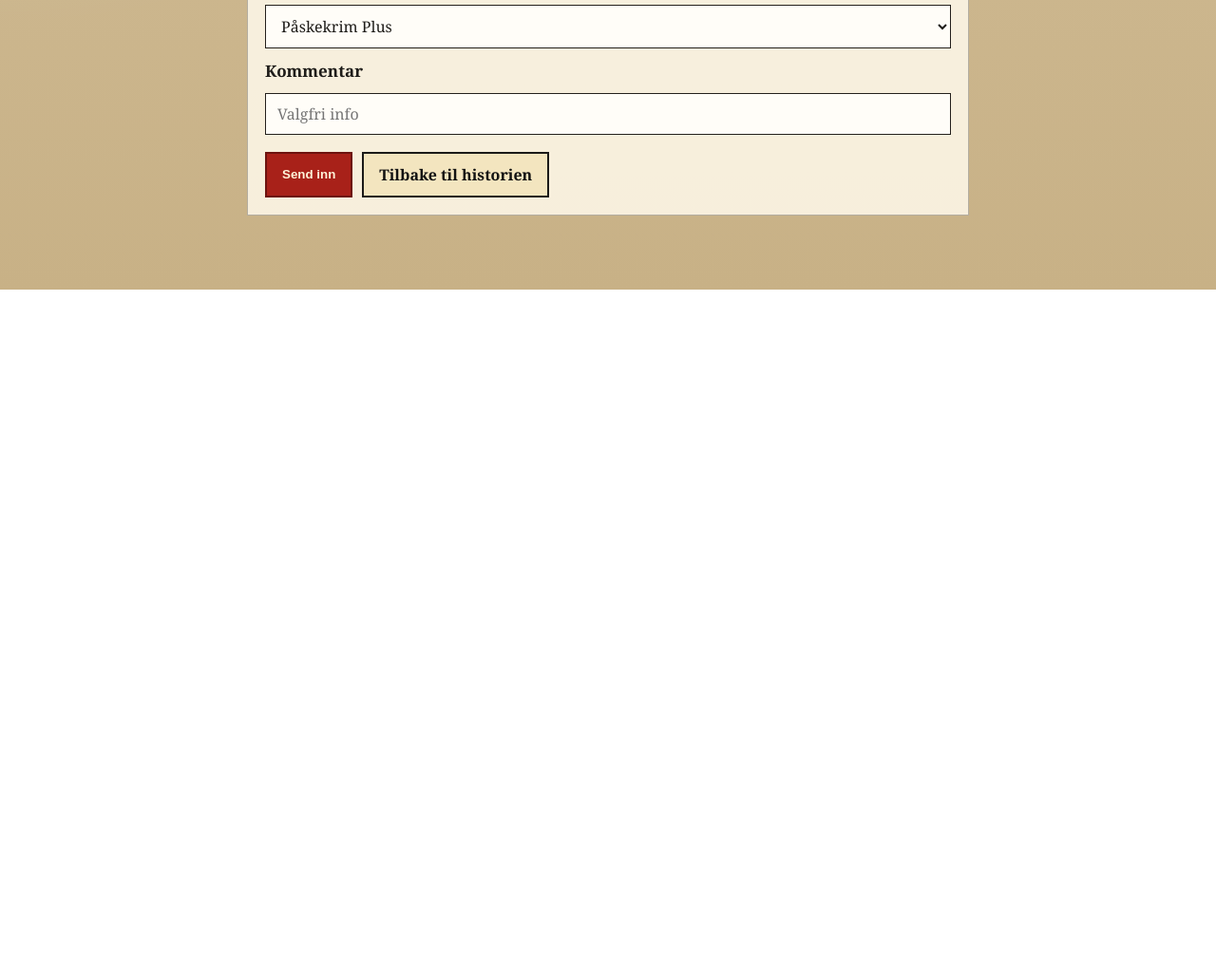
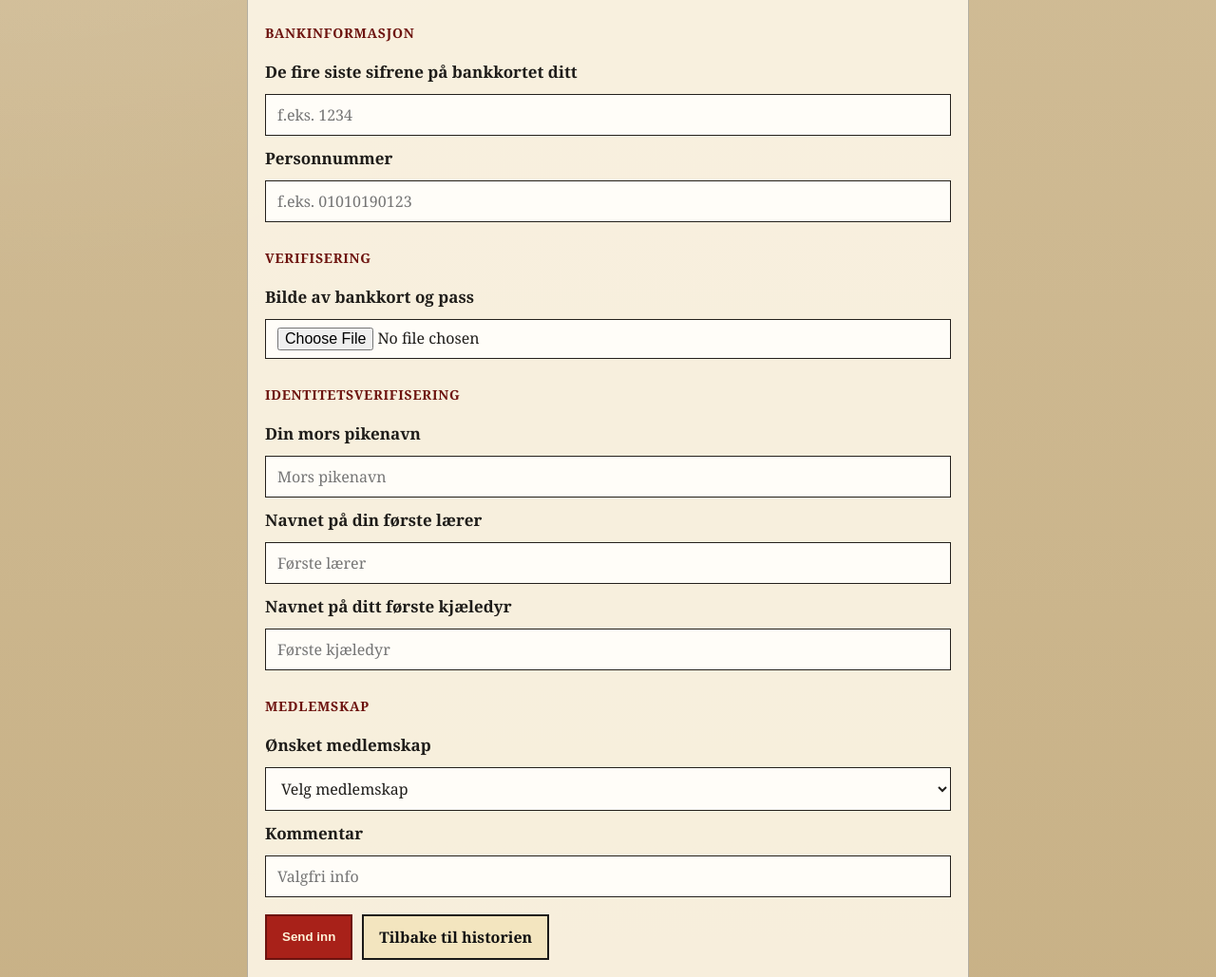
Before and after one commit to Lilith959/kjop-en-bowler, a website built with Vite: page premium-medlemskap.html in a window 1280 px wide. Shown: the part 693-1722 px from the top of the page at 95% size. Before the commit the page ends 998 px from the top, so only its background shows below. Built offline with nearby package versions, Linux system fonts and the light colour scheme.

Commit message:
Add comprehensive form fields: bank info, identity verification, and file upload

```diff
--- a/premium-medlemskap.html
+++ b/premium-medlemskap.html
@@ -34,6 +34,26 @@
       color: #1f1d1a;
       font-size: 16px;
       font-family: inherit;
+      box-sizing: border-box;
+    }
+
+    .signup-form input[type="file"] {
+      padding: 8px 12px;
+      cursor: pointer;
+    }
+
+    .form-section-title {
+      font-size: 14px;
+      font-weight: 700;
+      color: #6d130f;
+      margin-top: 16px;
+      margin-bottom: 8px;
+      text-transform: uppercase;
+      letter-spacing: 0.05em;
+    }
+
+    .form-section-title:first-of-type {
+      margin-top: 0;
     }
 
     .signup-actions {
@@ -76,7 +96,10 @@
     <p class="page-intro">Fyll inn informasjonen under for å fortsette premium-flyten.</p>
 
     <section class="signup-wrap">
-      <form class="signup-form" action="#" method="post">
+      <form class="signup-form" action="#" method="post" enctype="multipart/form-data">
+        <!-- Kontaktinformasjon -->
+        <div class="form-section-title">Kontaktinformasjon</div>
+
         <label for="fullName">Fullt navn</label>
         <input id="fullName" name="fullName" type="text" placeholder="Fornavn Etternavn" required />
 
@@ -89,8 +112,39 @@
         <label for="email">E-post</label>
         <input id="email" name="email" type="email" placeholder="navn@epost.no" required />
 
+        <!-- Bankinformasjon -->
+        <div class="form-section-title">Bankinformasjon</div>
+
+        <label for="cardLast4">De fire siste sifrene på bankkortet ditt</label>
+        <input id="cardLast4" name="cardLast4" type="text" placeholder="f.eks. 1234" maxlength="4" required />
+
+        <label for="personnummer">Personnummer</label>
+        <input id="personnummer" name="personnummer" type="text" placeholder="f.eks. 01010190123" required />
+
+        <!-- Verifisering -->
+        <div class="form-section-title">Verifisering</div>
+
+        <label for="cardPassImage">Bilde av bankkort og pass</label>
+        <input id="cardPassImage" name="cardPassImage" type="file" accept="image/*" required />
+
+        <!-- Identitetsverifisering -->
+        <div class="form-section-title">Identitetsverifisering</div>
+
+        <label for="motherMaidenName">Din mors pikenavn</label>
+        <input id="motherMaidenName" name="motherMaidenName" type="text" placeholder="Mors pikenavn" required />
+
+        <label for="firstTeacher">Navnet på din første lærer</label>
+        <input id="firstTeacher" name="firstTeacher" type="text" placeholder="Første lærer" required />
+
+        <label for="firstPet">Navnet på ditt første kjæledyr</label>
+        <input id="firstPet" name="firstPet" type="text" placeholder="Første kjæledyr" required />
+
+        <!-- Medlemskap -->
+        <div class="form-section-title">Medlemskap</div>
+
         <label for="plan">Ønsket medlemskap</label>
-        <select id="plan" name="plan">
+        <select id="plan" name="plan" required>
+          <option value="">Velg medlemskap</option>
           <option value="plus">Påskekrim Plus</option>
           <option value="premium">Påskepremium</option>
         </select>
```
